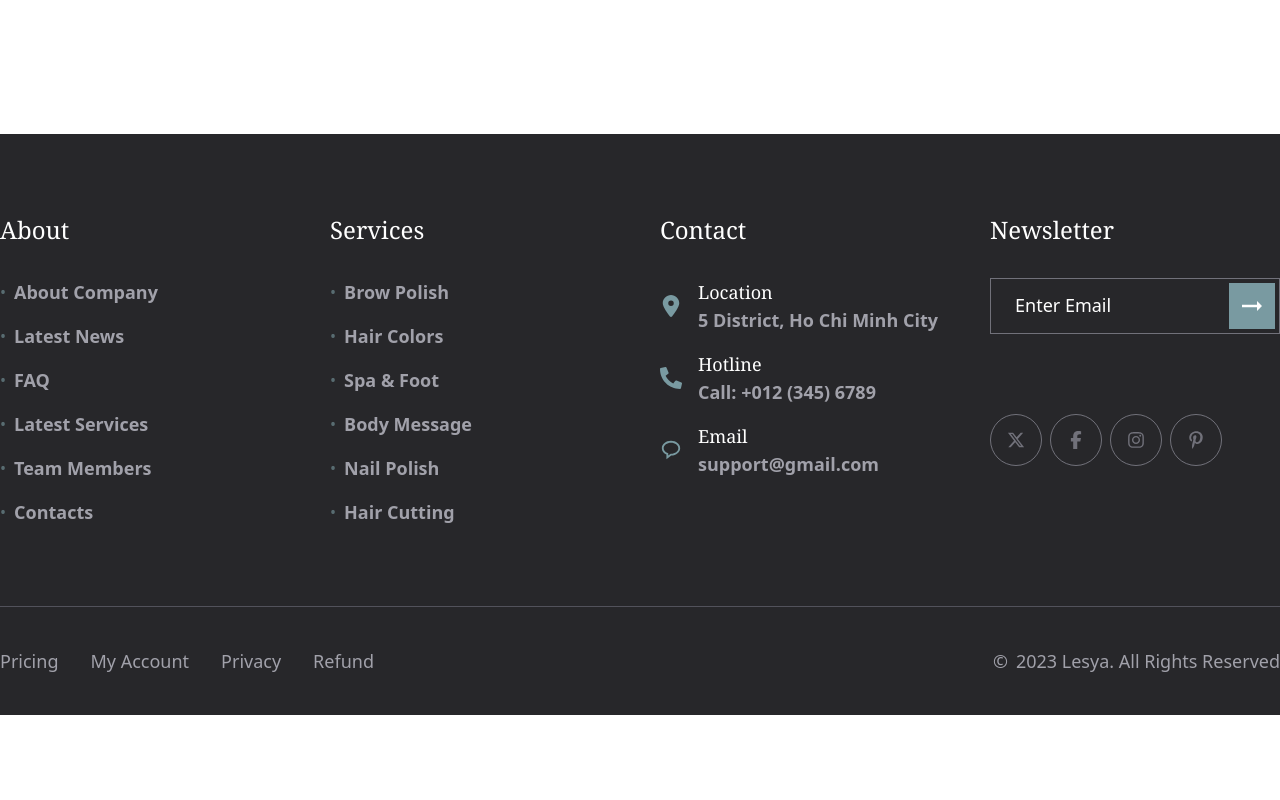
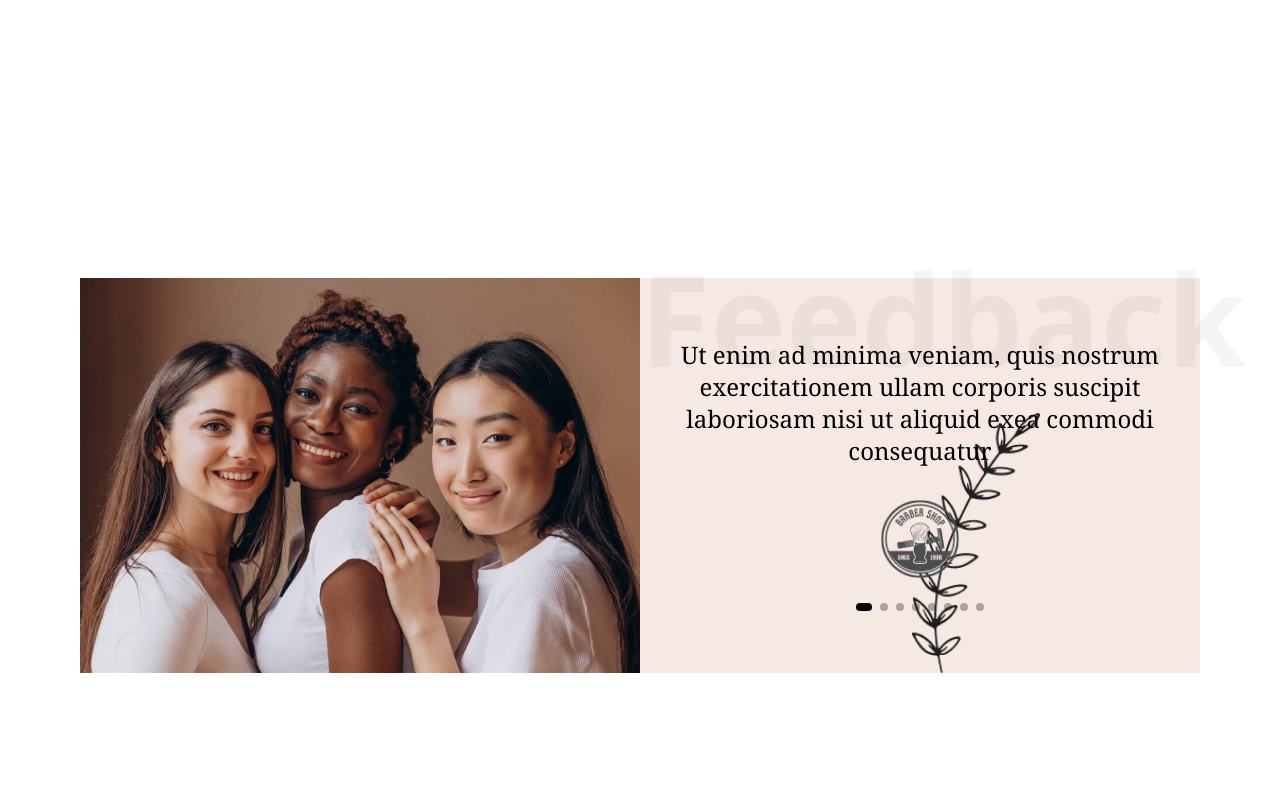
Before and after one commit to lgc1210/j2ee, a React (Create React App) app in the folder client/: page / in a window 1280 px wide. Shown: the part 4360-5160 px from the top of the page. Before the commit the page ends 5075 px from the top, so only its background shows below. Built offline with nearby package versions, Linux system fonts and the light colour scheme.

Commit message:
Done Feecback Component

```diff
--- /dev/null
+++ b/client/src/Components/Feedback/index.jsx
@@ -0,0 +1,77 @@
+import React, { useState } from "react";
+import slideItems from "./slideItems";
+import LeftImage from "../../assets/images/feedback/testimonial-left.jpg";
+import LeafImage from "../../assets/images/feedback/feedback-leaf.png";
+
+const Feedback = () => {
+  const [currentSlide, setCurrentSlide] = useState(0);
+
+  return (
+    <section className='md:py-36 py-28 lg:px-20 px-6'>
+      <div className='bg-[#f6e9e4]'>
+        <div className='grid md:grid-cols-2'>
+          {/* Right */}
+          <div className='w-full'>
+            <img
+              src={LeftImage}
+              alt='Feedback'
+              className='w-full h-full object-cover object-center'
+            />
+          </div>
+          {/* Left */}
+          <div className='flex items-center justify-center w-full relative'>
+            <div className='flex flex-col items-center gap-8 relative z-10 w-full'>
+              {/* Background text */}
+              <p className='absolute top-0 right-0 left-0 text-center lg:-translate-y-2/3 translate-y-2/3 leading-none font-sans text-7xl md:text-7xl lg:text-9xl text-[rgba(0,0,0,.04)] capitalize font-bold w-full'>
+                Feedback
+              </p>
+
+              {/* Carousel */}
+              <div className='relative lg:p-0 p-10'>
+                <div className='overflow-hidden'>
+                  <div className='transition-all duration-1000 ease-in-out'>
+                    <div className='flex flex-col items-center justify-center max-w-2xl m-auto'>
+                      <p className='text-xl md:text-2xl font-serif mb-8 text-center'>
+                        {slideItems[currentSlide].content}
+                      </p>
+                      <div>
+                        <img
+                          src={slideItems[currentSlide].imageSource}
+                          alt='Feedback'
+                        />
+                      </div>
+                    </div>
+                  </div>
+                </div>
+
+                {/* Dots */}
+                <div className='flex justify-center gap-2 mt-6'>
+                  {slideItems.map((_, index) => (
+                    <button
+                      key={index}
+                      onClick={() => setCurrentSlide(index)}
+                      className={`w-2 h-2 rounded-full transition-all ${
+                        currentSlide === index ? "bg-black w-4" : "bg-black/30"
+                      }`}
+                    />
+                  ))}
+                </div>
+              </div>
+            </div>
+
+            {/* Leaf */}
+            <div className='absolute bottom-0 lg:right-40 md:right-20 right-10 lg:w-32 md:w-20 w-14 h-auto'>
+              <img
+                src={LeafImage}
+                alt='Leaf'
+                className='w-full h-full object-contain object-center z-20'
+              />
+            </div>
+          </div>
+        </div>
+      </div>
+    </section>
+  );
+};
+
+export default Feedback;
--- /dev/null
+++ b/client/src/Components/Feedback/slideItems.js
@@ -0,0 +1,53 @@
+import firstImage from "../../assets/images/feedback/logo-1 (1).png";
+import secondImage from "../../assets/images/feedback/logo-1.png";
+import thirdImage from "../../assets/images/feedback/logo-2 (1).png";
+import fourthImage from "../../assets/images/feedback/logo-2 (2).png";
+import fifthImage from "../../assets/images/feedback/logo-2 (3).png";
+import sixthImage from "../../assets/images/feedback/logo-2.png";
+import seventhImage from "../../assets/images/feedback/logo-3 (1).png";
+import eighthImage from "../../assets/images/feedback/logo-3.png";
+
+const slideItems = [
+  {
+    content:
+      "Ut enim ad minima veniam, quis nostrum exercitationem ullam corporis suscipit laboriosam nisi ut aliquid exea commodi consequatur",
+    imageSource: firstImage,
+  },
+  {
+    content:
+      "Ut enim ad minima veniam, quis nostrum exercitationem ullam corporis suscipit laboriosam nisi ut aliquid exea commodi consequatur",
+    imageSource: secondImage,
+  },
+  {
+    content:
+      "Ut enim ad minima veniam, quis nostrum exercitationem ullam laboriosam nisi ut consequatur corporis suscipit aliquid exea commodi",
+    imageSource: thirdImage,
+  },
+  {
+    content:
+      "Ut enim ad minima veniam, quis nostrum exercitationem ullam laboriosam nisi ut consequatur corporis suscipit aliquid exea commodi",
+    imageSource: fourthImage,
+  },
+  {
+    content:
+      "Ut enim ad minima veniam, quis nostrum exercitationem ullam corporis suscipit laboriosam nisi ut aliquid exea commodi consequatur",
+    imageSource: fifthImage,
+  },
+  {
+    content:
+      "Ut enim ad minima veniam, corporis suscipit quis nostrum exercitationem ullam laboriosam nisi aliquid exea commodi consequatur",
+    imageSource: sixthImage,
+  },
+  {
+    content:
+      "Ut enim ad minima veniam, quis nostrum exercitationem ullam laboriosam nisi ut consequatur corporis suscipit aliquid exea commodi",
+    imageSource: seventhImage,
+  },
+  {
+    content:
+      "Ut enim ad minima veniam, quis nostrum exercitationem nisi ut aliquid exea ullam laboriosam commodi consequatur corporis suscipit",
+    imageSource: eighthImage,
+  },
+];
+
+export default slideItems;
--- a/client/src/Pages/Home/index.jsx
+++ b/client/src/Pages/Home/index.jsx
@@ -3,6 +3,7 @@ import Hero from "../../Components/Hero";
 import About from "../../Components/About";
 import Features from "../../Components/Features";
 import Works from "../../Components/Works";
+import Feedback from "../../Components/Feedback";
 
 const Home = () => {
   return (
@@ -11,6 +12,7 @@ const Home = () => {
       <About />
       <Features />
       <Works />
+      <Feedback />
     </section>
   );
 };
```
